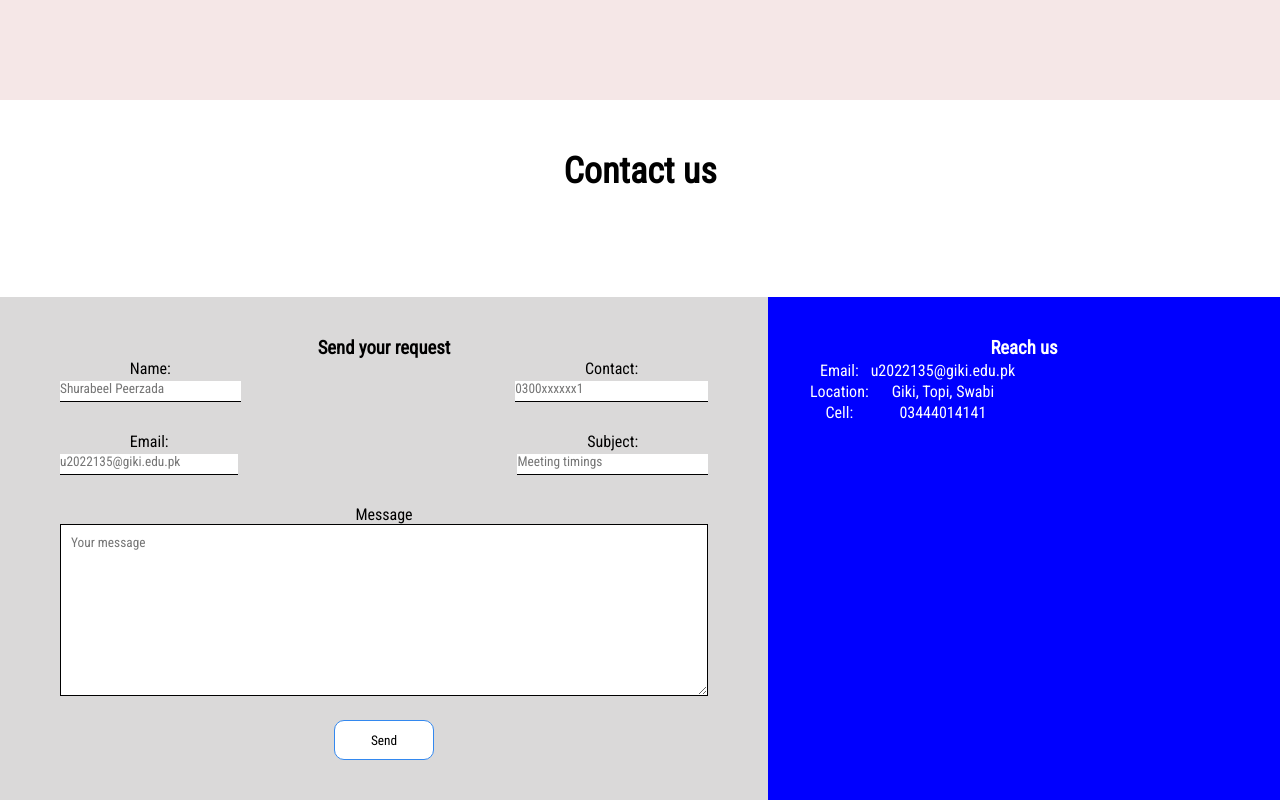
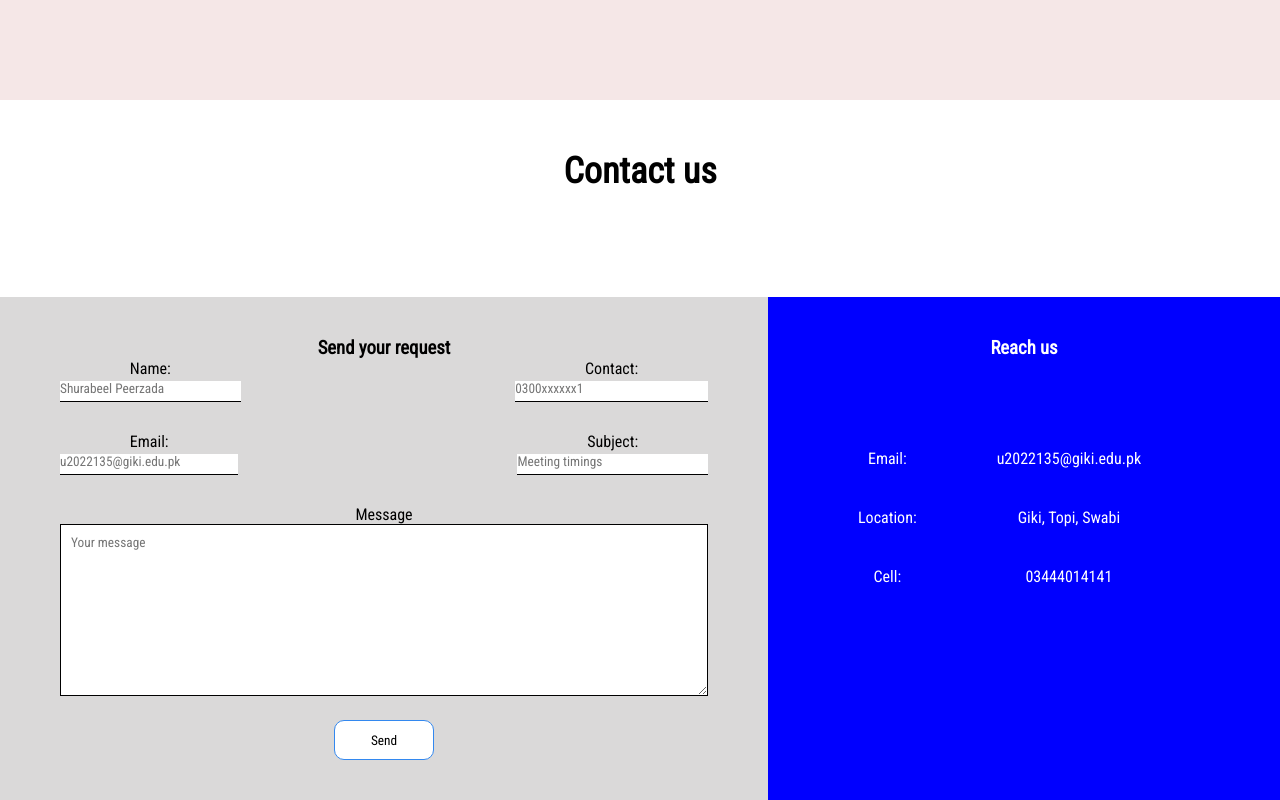
Before and after one commit to Azhar20afif/portfolio-website, a plain HTML site: page index.html in a window 1280 px wide. Shown: the part 1580-2380 px from the top of the page. Drawn offline with Linux system fonts and the light colour scheme.

Commit message:
contact details

```diff
--- a/style.css
+++ b/style.css
@@ -253,3 +253,12 @@ p{
   .contactright{
     color: white;
   }
+  .contactright table
+  {
+    padding-left: 50px;
+    padding-top: 50px;
+    border-spacing: 0 40px;
+  }
+  tr td:first-child{
+    padding-right: 80px;
+  }
```
